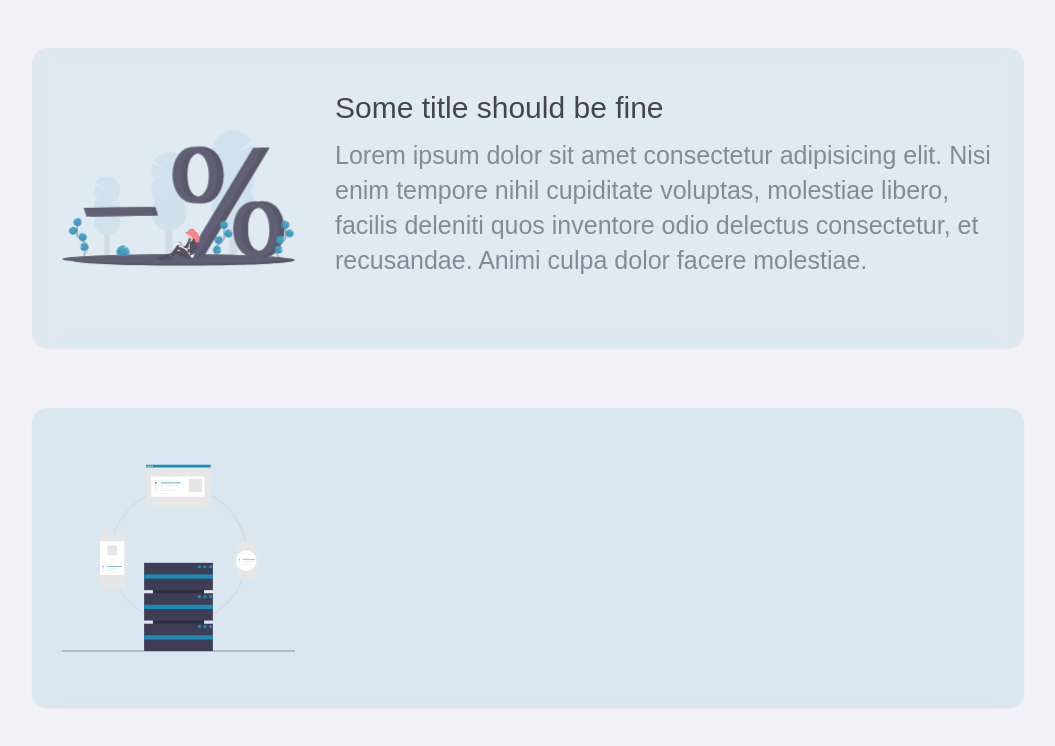
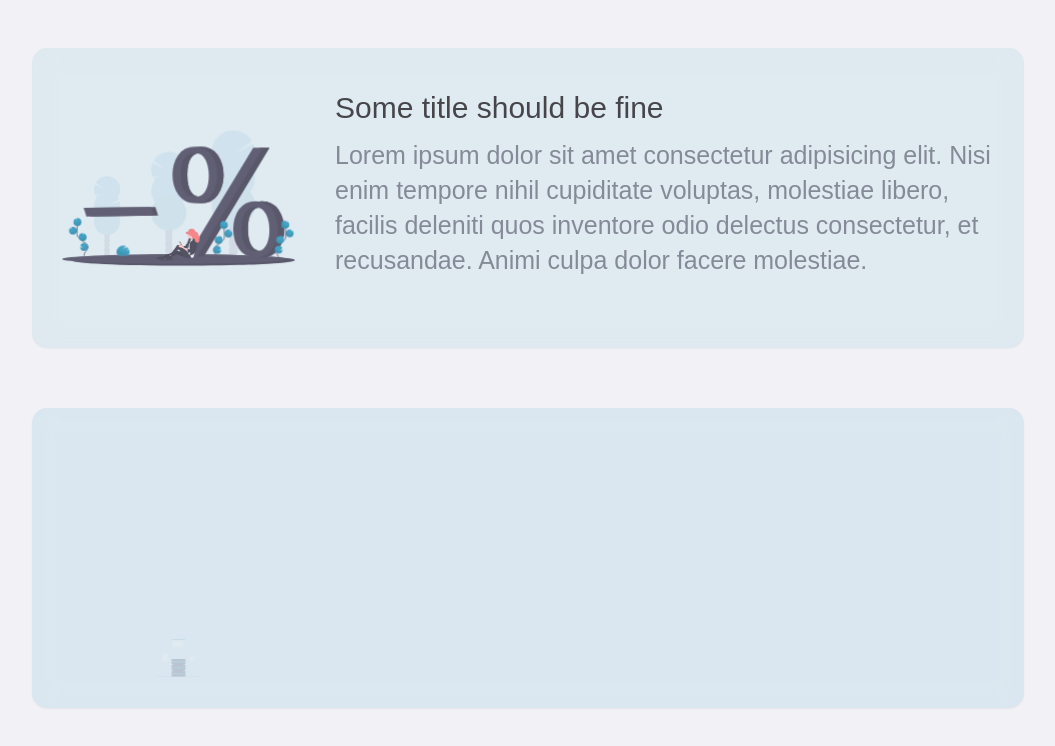
Before and after one commit to qarnayn-dev/qarnayn_portfolio, a Next.js app: page / in a window 1280 px wide. Shown: the part 573-1319 px from the top of the page, without its empty margins (112-1167 px from the left). Built offline with nearby package versions, Linux system fonts and the light colour scheme.

Commit message:
UP - finalized the card animation

```diff
--- a/components/CardWithGraphic.tsx
+++ b/components/CardWithGraphic.tsx
@@ -1,5 +1,4 @@
-import { useContext, useEffect, useState } from "react";
-import { IoSpeedometerOutline } from "react-icons/io5";
+import { useContext,  useState } from "react";
 import { Parallax } from "react-scroll-parallax";
 import { useSpringRef, useSpring, useChain, animated, easings } from "react-spring";
 import { ThemeContext } from "./DarkThemeToggle";
@@ -17,11 +16,9 @@ export const CardWithGraphicContainer = ({ title, content, graphic, graphicOnDar
   const { theme } = useContext(ThemeContext)
   const isDark: boolean = theme === 'dark'
 
-  const photoSpringRef = useSpringRef();
   const photoSpring = useSpring({
-    ref: photoSpringRef,
-    config: { duration: 600 },
-    to: {x:0, scale: 1}
+    config: { duration: 300, easing: easings.easeOutCirc},
+    to: isOpen? {y:0, scale: 1, opacity:1} : {y:100, scale: 0.2,opacity:0.2}
   })
 
   // heading ref
@@ -57,7 +54,7 @@ export const CardWithGraphicContainer = ({ title, content, graphic, graphicOnDar
         <animated.div style={photoSpring} className='mr-2 min-w-[25%] max-w-[40%] flex'>
           {isDark ? graphicOnDark: graphic}
         </animated.div>
-        <div className='w-full style-body'>
+        <div className='style-body'>
           <animated.div style={titleSrping1} className='mb-2 style-subheading'>
             <animated.h2 style={titleSpring2}>{title}</animated.h2>
           </animated.div>
```
